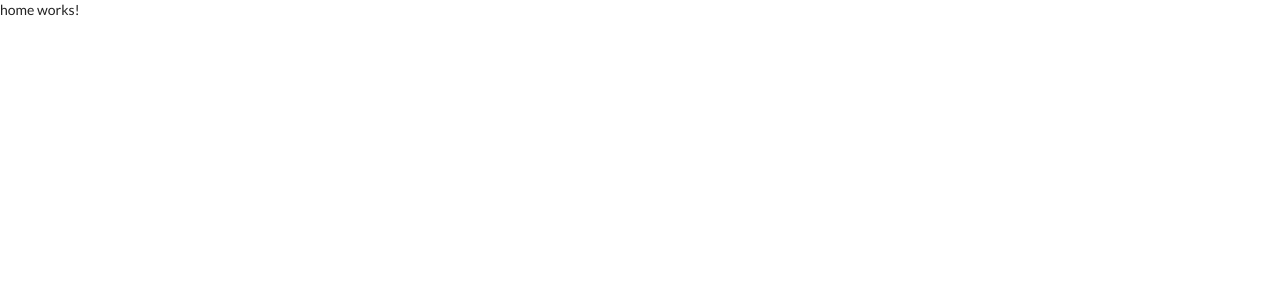
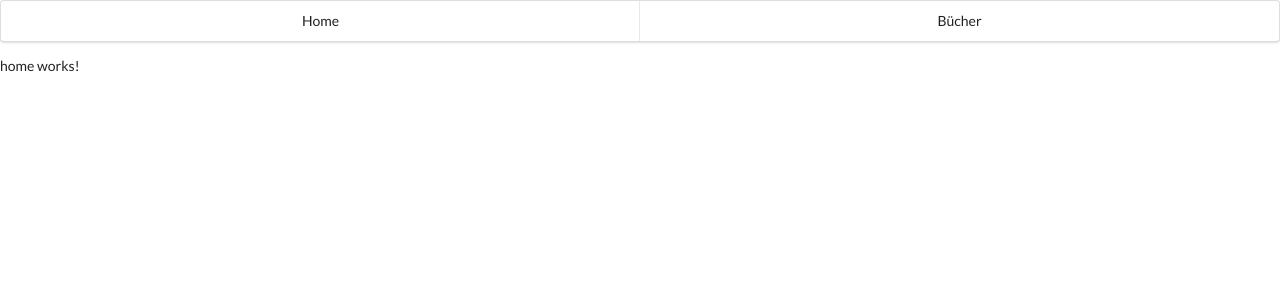
Before and after one commit to ap0yuv/BookMonkey, an Angular app: page /home in a window 1280 px wide. Shown: the top 300 px of the page. Built offline with nearby package versions, Linux system fonts and the light colour scheme.

Commit message:
iteration 2 kap 8.2 teil 2

```diff
--- a/src/app/app.component.html
+++ b/src/app/app.component.html
@@ -1 +1,5 @@
+<div class="ui two item tabs menu">
+  <a [routerLink]="[ 'home' ]" class="item">Home</a>
+  <a [routerLink]="[ 'books' ]" class="item">Bücher</a>
+</div>
 <router-outlet></router-outlet>
```
